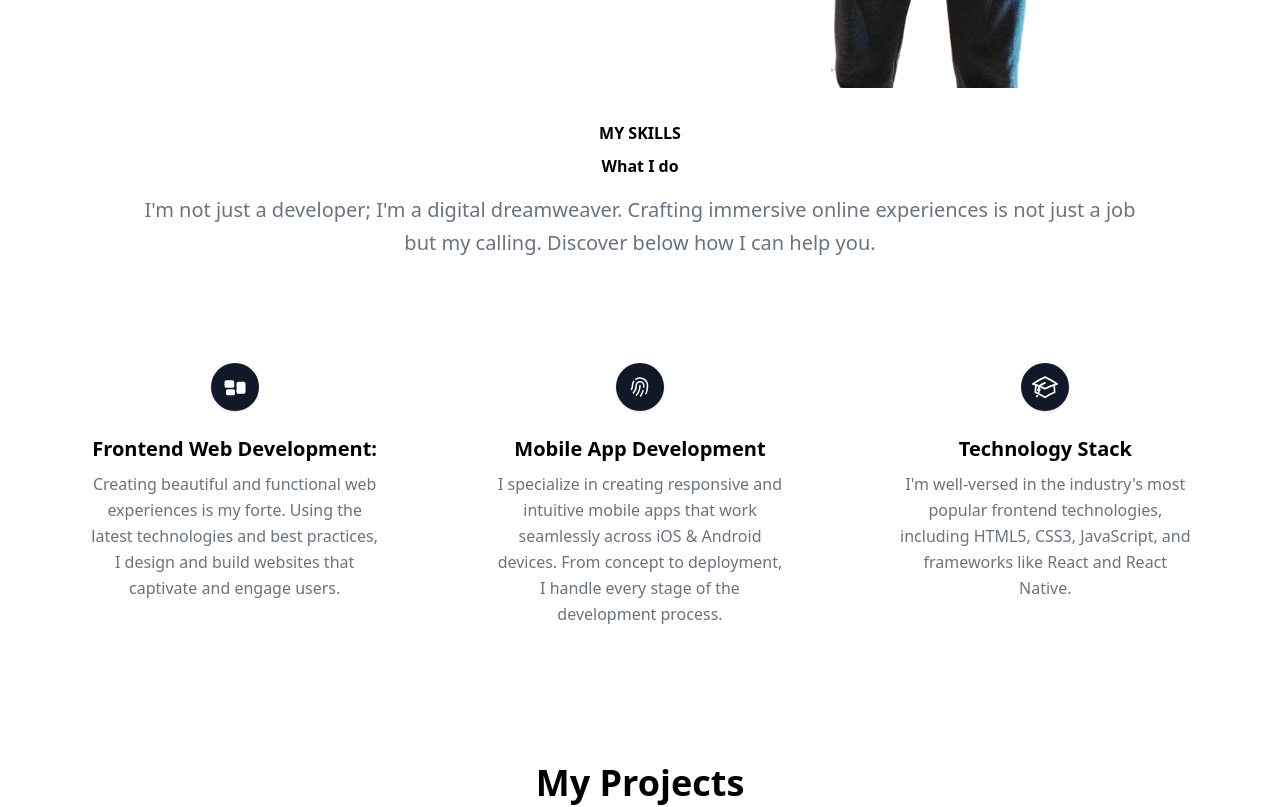
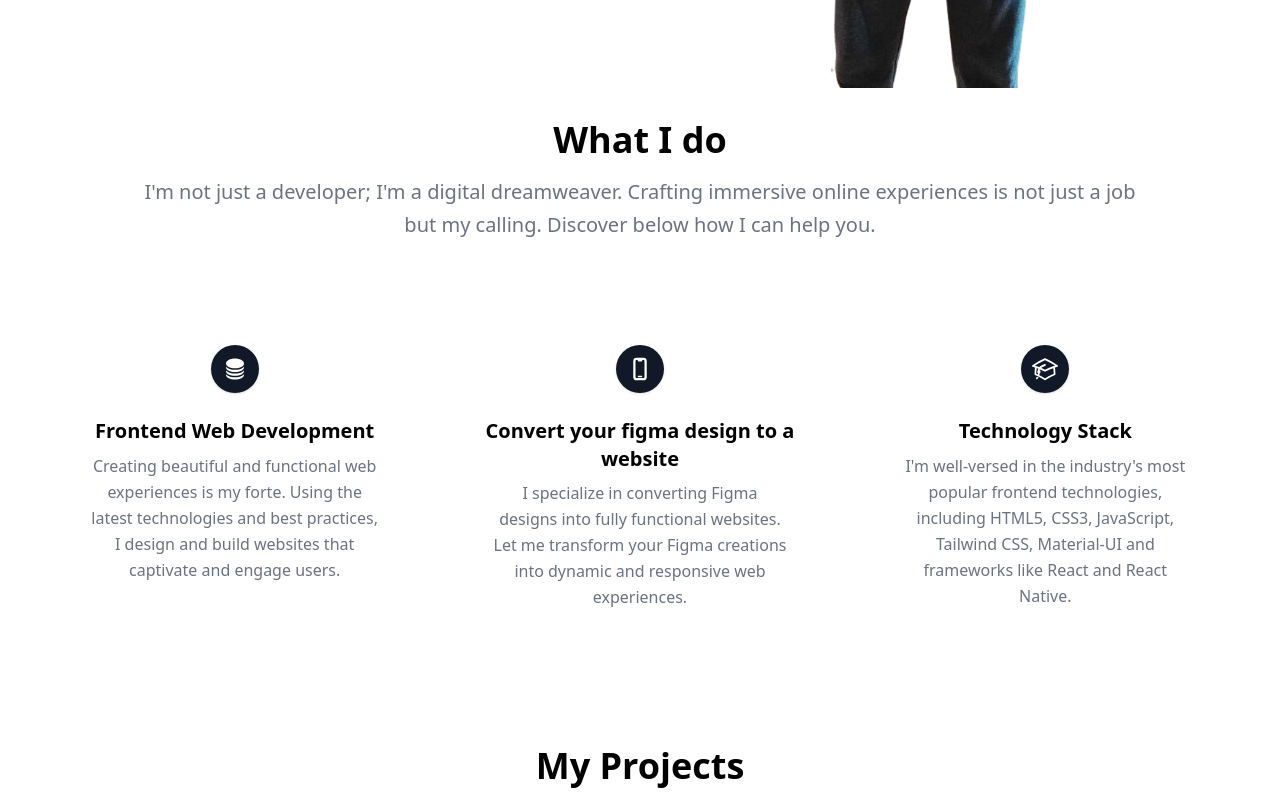
Before and after one commit to EmilStanchev/Portfolio, a React (Vite) app: page / in a window 1280 px wide. Shown: the part 600-1407 px from the top of the page. Built offline with nearby package versions, Linux system fonts and the light colour scheme.

Commit message:
Added new information about myself

```diff
--- a/src/components/sections/About.jsx
+++ b/src/components/sections/About.jsx
@@ -10,7 +10,7 @@ const About = () => {
       </h3>
       <div className="container mx-auto grid w-full justify-center content-center grid-cols-1 items-center gap-16 lg:grid-cols-2">
         <div className="col-span-1">
-          <Typography className="mb-4 mt-3 w-9/12 font-normal !text-black ">
+          <Typography className="mb-4 mt-3 w-9/12 font-normal text-md !text-black ">
             Hello! I am Emil Stanchev, a passionate 20-year-old Frontend
             Developer hailing from Bulgaria. With a keen focus on crafting
             seamless user experiences, I specialize in leveraging technologies
--- a/src/components/sections/Skills.jsx
+++ b/src/components/sections/Skills.jsx
@@ -1,33 +1,29 @@
 import { Typography } from "@material-tailwind/react";
 import {
-  RectangleGroupIcon,
-  FingerPrintIcon,
-  SwatchIcon,
-  HashtagIcon,
-  EyeIcon,
-  DocumentTextIcon,
+  DevicePhoneMobileIcon,
+  CircleStackIcon,
 } from "@heroicons/react/24/solid";
 import SkillCard from "../reusable/SkillCard";
 import DartArrow from "../../assets/icons/DartArrow";
 
 const SKILLS = [
   {
-    icon: RectangleGroupIcon,
-    title: "Frontend Web Development:",
+    icon: CircleStackIcon,
+    title: "Frontend Web Development",
     children:
       "Creating beautiful and functional web experiences is my forte. Using the latest technologies and best practices, I design and build websites that captivate and engage users.",
   },
   {
-    icon: FingerPrintIcon,
-    title: "Mobile App Development",
+    icon: DevicePhoneMobileIcon,
+    title: "Convert your figma design to a website",
     children:
-      " I specialize in creating responsive and intuitive mobile apps that work seamlessly across iOS & Android devices. From concept to deployment, I handle every stage of the development process.",
+      " I  specialize in converting Figma designs into fully functional websites. Let me transform your Figma creations into dynamic and responsive web experiences.",
   },
   {
     icon: DartArrow,
     title: "Technology Stack",
     children:
-      "I'm well-versed in the industry's most popular frontend technologies, including HTML5, CSS3, JavaScript, and frameworks like React and React Native.",
+      "I'm well-versed in the industry's most popular frontend technologies, including HTML5, CSS3, JavaScript, Tailwind CSS, Material-UI and frameworks like React and React Native.",
   },
 ];
 
@@ -35,10 +31,7 @@ const Skills = () => {
   return (
     <section id="skills" className="px-8">
       <div className="container mx-auto mb-20 text-center">
-        <Typography color="blue-gray" className="mb-2 font-bold uppercase">
-          my skills
-        </Typography>
-        <Typography variant="h1" color="blue-gray" className="mb-4">
+        <Typography color="blue-gray" className="text-4xl font-bold mb-4">
           What I do
         </Typography>
         <Typography
```
